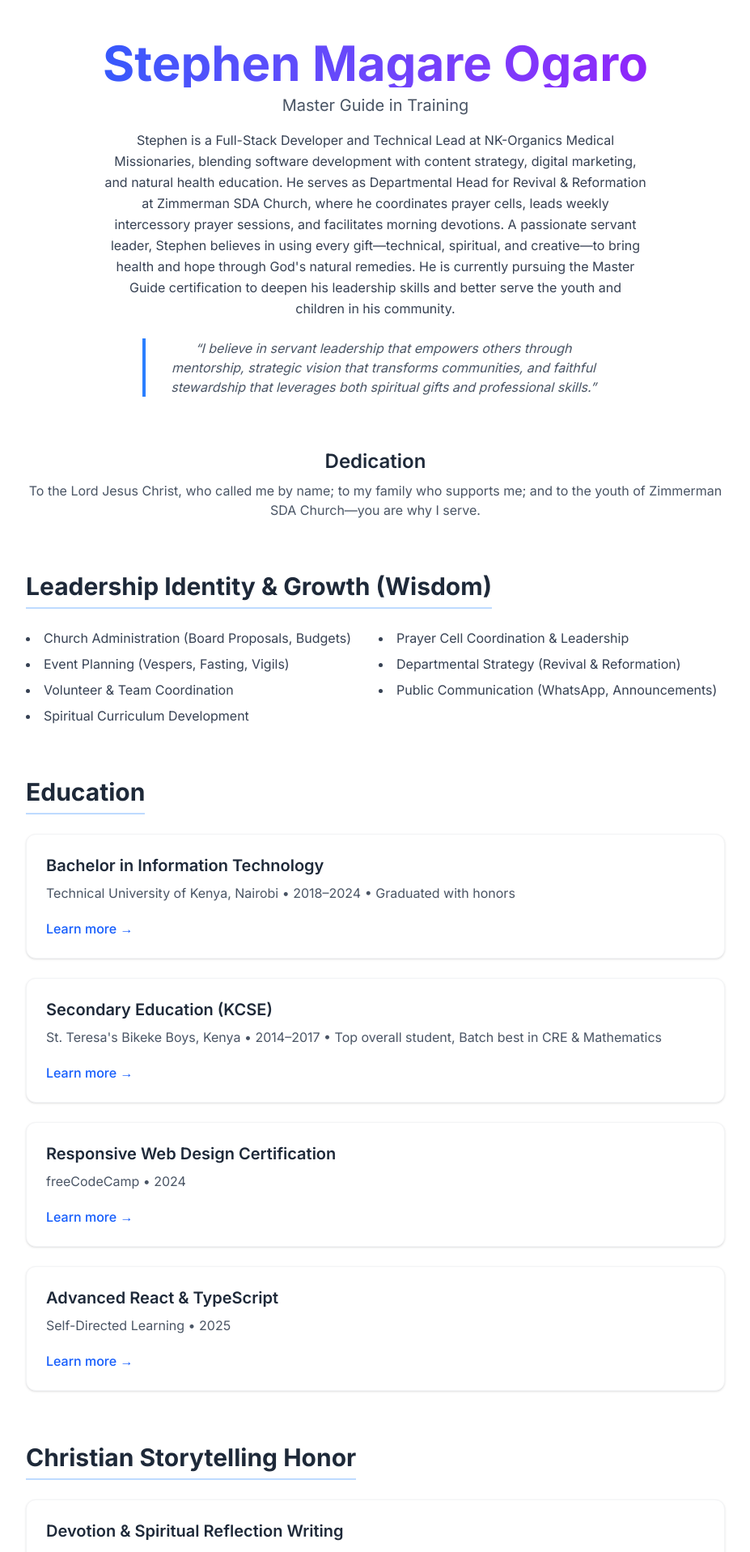
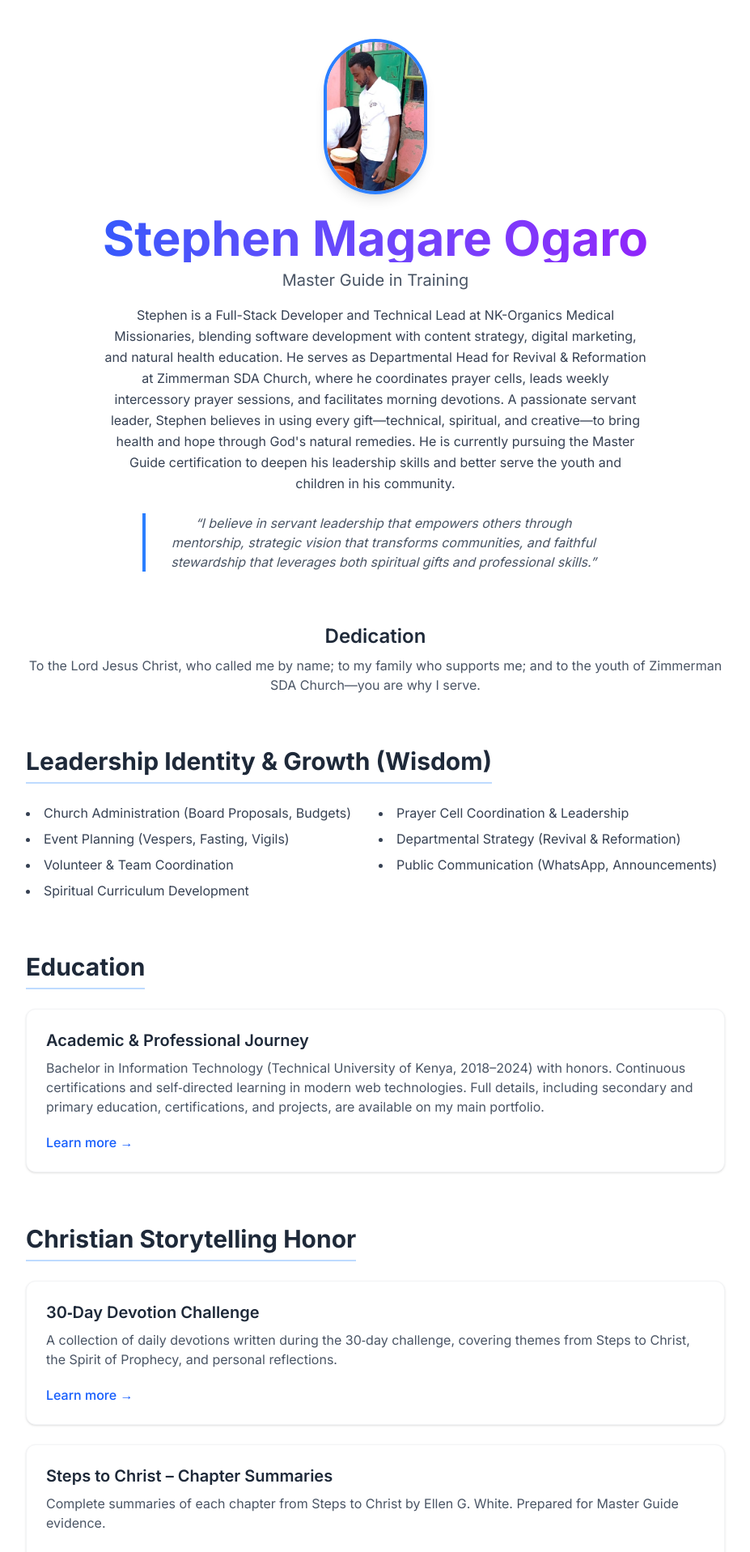
Before and after one commit to Maogast/mg-portfolio, a Next.js app: page / in a window 1280 px wide. Shown: the top 1917 px of the page at 81% size, without its empty margins (176-1103 px from the left). Built offline with nearby package versions, Linux system fonts and the light colour scheme.

Commit message:
profile image

```diff
--- a/src/app/page.tsx
+++ b/src/app/page.tsx
@@ -115,7 +115,16 @@ export default function Home() {
       <main className="container mx-auto px-4 py-12 max-w-4xl">
         {/* Hero */}
         <section className="text-center mb-16 animate-fade-in">
-          <h1 className="text-5xl md:text-6xl font-bold mb-2 bg-linear-to-r from-blue-600 to-purple-600 bg-clip-text text-transparent">
+          <div className="flex justify-center mb-6">
+            <Image
+              src="/images/profile.jpg"
+              alt={data.name}
+              width={128}
+              height={128}
+              className="rounded-full border-4 border-blue-500 shadow-lg"
+            />
+          </div>
+          <h1 className="text-5xl md:text-6xl font-bold mb-2 bg-gradient-to-r from-blue-600 to-purple-600 bg-clip-text text-transparent">
             {data.name}
           </h1>
           <p className="text-xl text-gray-600 mb-4">{data.tagline}</p>
@@ -135,7 +144,12 @@ export default function Home() {
 
         {/* Sections */}
         {(data.sections as Section[]).map((section, idx) => (
-          <section key={idx} className="mb-16 animate-fade-in" style={{ animationDelay: `${idx * 100}ms` }}>
+          <section
+            key={idx}
+            id={section.type === 'devotion-list' ? 'devotion-challenge' : undefined}
+            className="mb-16 animate-fade-in"
+            style={{ animationDelay: `${idx * 100}ms` }}
+          >
             <h2 className="text-3xl font-bold border-b-2 border-blue-200 pb-2 mb-6 inline-block">
               {section.title}
             </h2>
--- a/src/data/portfolio.json
+++ b/src/data/portfolio.json
@@ -23,24 +23,9 @@
          "type": "cards",
          "items": [
     {
-          "title": "Bachelor in Information Technology",
-          "description": "Technical University of Kenya, Nairobi • 2018–2024 • Graduated with honors",
-          "link": "#"
-        },
-        {
-          "title": "Secondary Education (KCSE)",
-          "description": "St. Teresa's Bikeke Boys, Kenya • 2014–2017 • Top overall student, Batch best in CRE & Mathematics",
-          "link": "#"
-        },
-        {
-          "title": "Responsive Web Design Certification",
-          "description": "freeCodeCamp • 2024",
-          "link": "#"
-        },
-        {
-          "title": "Advanced React & TypeScript",
-          "description": "Self-Directed Learning • 2025",
-          "link": "#"
+      "title": "Academic & Professional Journey",
+      "description": "Bachelor in Information Technology (Technical University of Kenya, 2018–2024) with honors. Continuous certifications and self‑directed learning in modern web technologies. Full details, including secondary and primary education, certifications, and projects, are available on my main portfolio.",
+      "link": "https://magaredev.vercel.app/"
     }
       ]
     },
@@ -49,11 +34,9 @@
       "type": "cards",
       "items": [
         {
-          "title": "Devotion & Spiritual Reflection Writing",
-          "description": "Created daily devotionals for Master Guides, youth groups, and prayer bands",
-          "shareOptions": [
-            { "label": "Sample Devotion", "url": "#" }
-          ]
+          "title": "30‑Day Devotion Challenge",
+      "description": "A collection of daily devotions written during the 30‑day challenge, covering themes from Steps to Christ, the Spirit of Prophecy, and personal reflections.",
+      "link": "#devotion-challenge"
         },
         {
            "title": "Steps to Christ – Chapter Summaries",
```
Also changed, not shown: public/images/profile.jpg (added), public/images/your-photo.jpg (deleted). Lines whose indentation alone changed are shown as unchanged.
